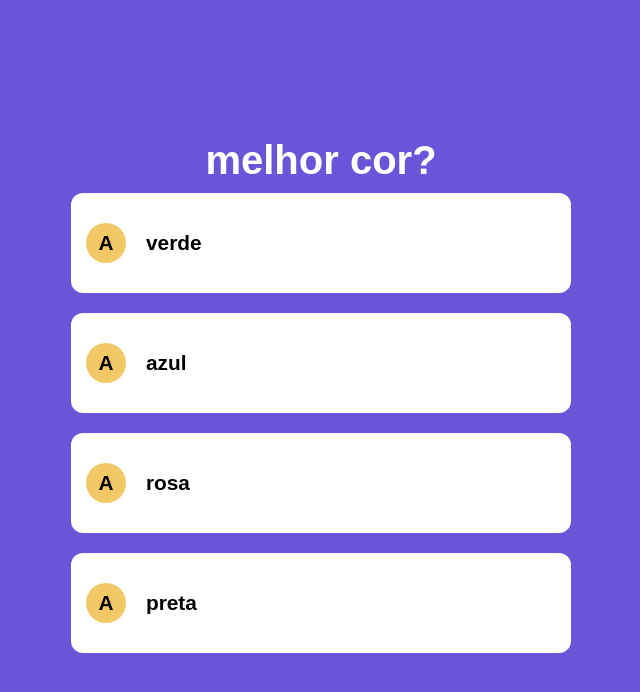
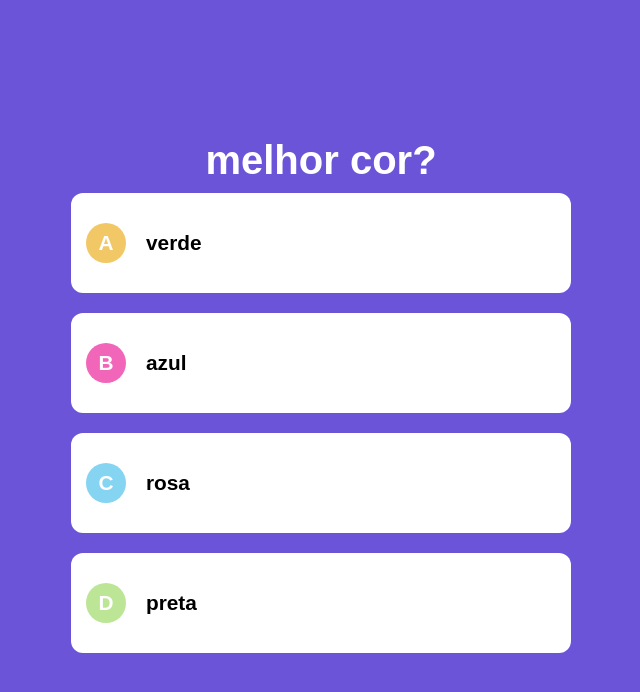
Before and after one commit to Breno44/Quiz, a Next.js app: page / in a window 1280 px wide. Shown: the top 692 px of the page, without its empty margins (319-959 px from the left). Built offline with nearby package versions, Linux system fonts and the light colour scheme.

Commit message:
feat:componente resposta #3

```diff
--- a/components/Questao.tsx
+++ b/components/Questao.tsx
@@ -3,6 +3,13 @@ import QuestaoModel from "../model/questao";
 import styles from "../styles/Questao.module.css";
 import Enunciado from "./Enunciado";
 import Resposta from "./Resposta";
+
+const letras = [
+  {valor: "A", cor: "#F2C866"},
+  {valor: "B", cor: "#F266BA"},
+  {valor: "C", cor: "#85D4F2"},
+  {valor: "D", cor: "#BCE596"},
+]
 
 interface QuestaoProps {
   valor: QuestaoModel;
@@ -13,7 +20,7 @@ export default function Questao(props: QuestaoProps) {
 
   function renderizarRespostas() {
     return questao.respostas.map((resposta, i) => {
-      return <Resposta valor={resposta} indice={i} letra="A" corFundoLetra="#F2C866" key={i} />;
+      return <Resposta valor={resposta} indice={i} letra={letras[i].valor} corFundoLetra={letras[i].cor} key={i} />;
     });
   }
 
--- a/styles/Resposta.module.css
+++ b/styles/Resposta.module.css
@@ -38,6 +38,7 @@
   font-size: 1.3rem;
   font-weight: 700;
   margin-right: 20px;
+  color: #fff;
 }
 
 .valor {
```
